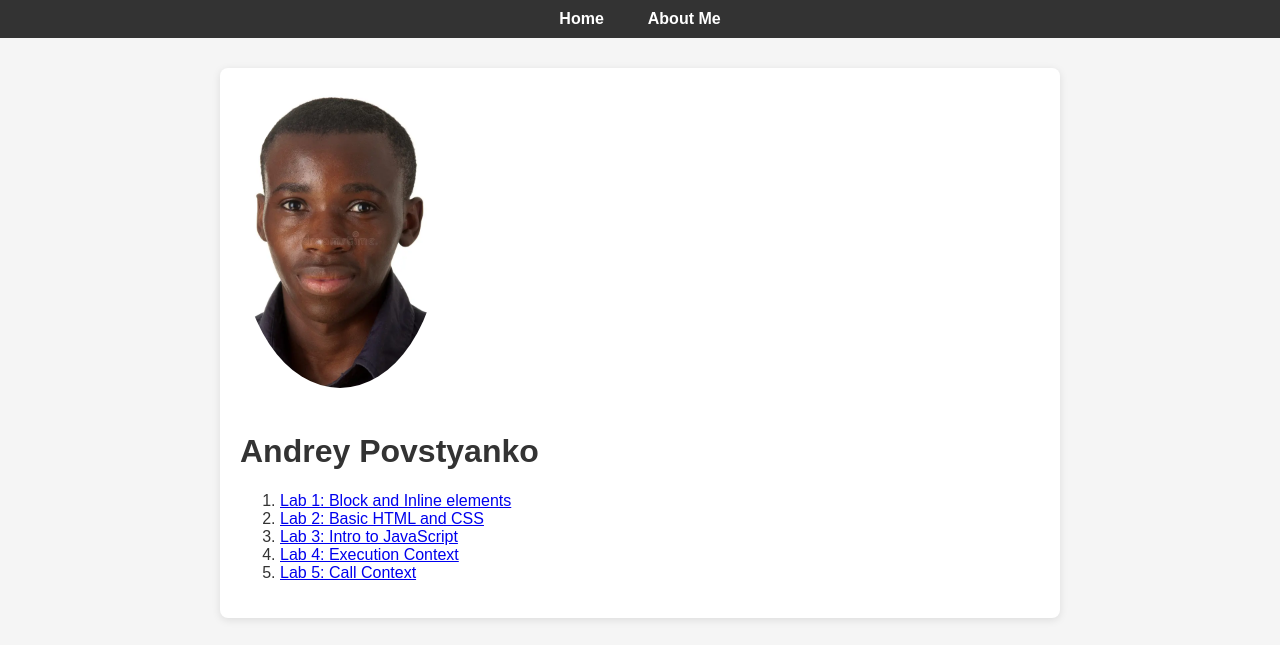
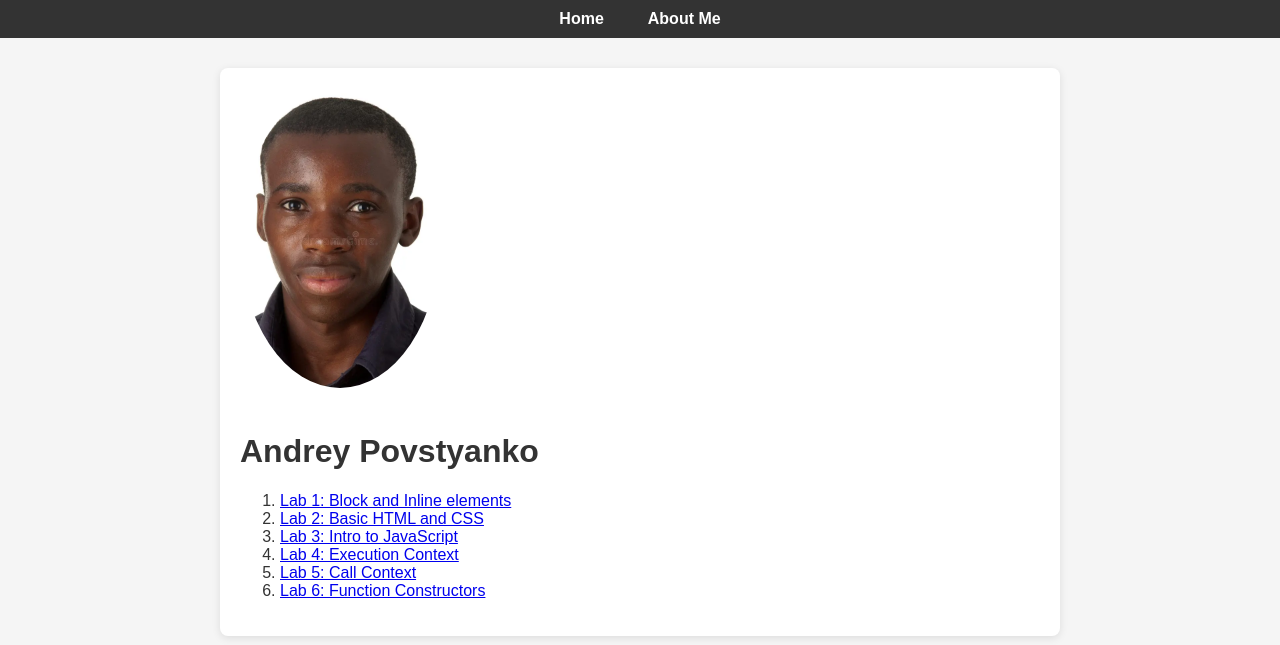
Before and after one commit to wertypotom/my-website, a plain HTML site: page index.html in a window 1280 px wide. Shown: the top 645 px of the page. Drawn offline with Linux system fonts and the light colour scheme.

Commit message:
added lab 6

```diff
--- a/index.html
+++ b/index.html
@@ -60,6 +60,14 @@
               Lab 5: Call Context
             </a>
           </li>
+          <li>
+            <a
+              href="https://github.com/wertypotom/wap_labs/tree/main/lab6"
+              target="_blank"
+            >
+              Lab 6: Function Constructors
+            </a>
+          </li>
         </ol>
       </div>
     </main>
```
